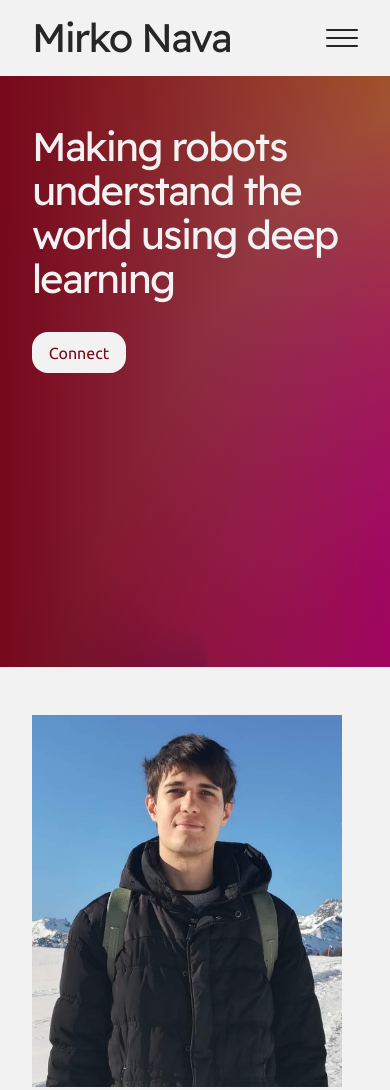
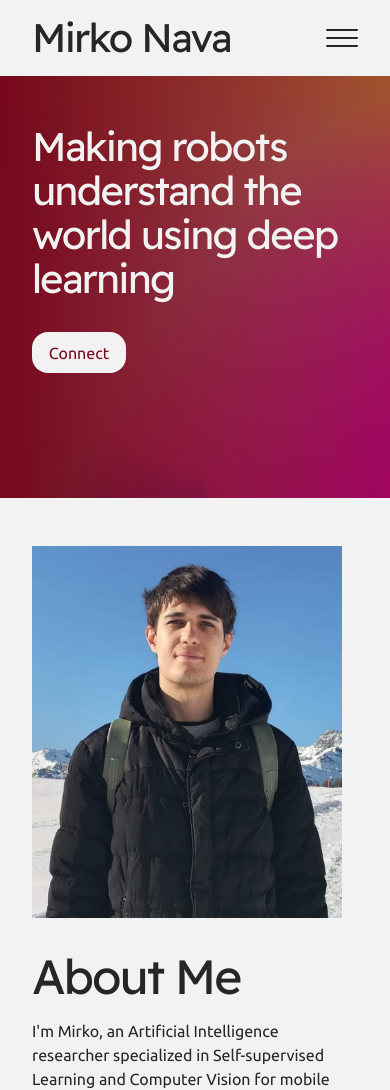
Before and after one commit to Mirko-Nava/website, a plain HTML site: page public/mirko/index.html in a window 390 px wide. Shown: the top 1090 px of the page. Drawn offline with Linux system fonts and the light colour scheme.

Commit message:
breakpoint for hero on mobile, reduce min-height

```diff
--- a/public/mirko/style/style.css
+++ b/public/mirko/style/style.css
@@ -338,6 +338,12 @@ article#hero {
   min-height: 70vh;
   background-blend-mode: normal, screen, color-dodge, overlay, difference;
   background-image: linear-gradient(90deg, var(--primary-color) 0%, var(--primary-color-70) 100%), radial-gradient(50% 120% at 50% 50%, #ba489e 0%, #430135 100%), linear-gradient(100deg, #e9e9e9 0%, #FF0000 100%), linear-gradient(360deg, #0029FF 0%, #8FFF00 100%), radial-gradient(100% 160% at 100% 100%, #eb00ff 0%, #0bbe48 100%);
+}
+@media only screen and (max-width: 30rem) {
+  article#hero {
+    --max-viewport: 30rem;
+    min-height: 50vh;
+  }
 }
 article#hero > div {
   justify-items: start;
```
